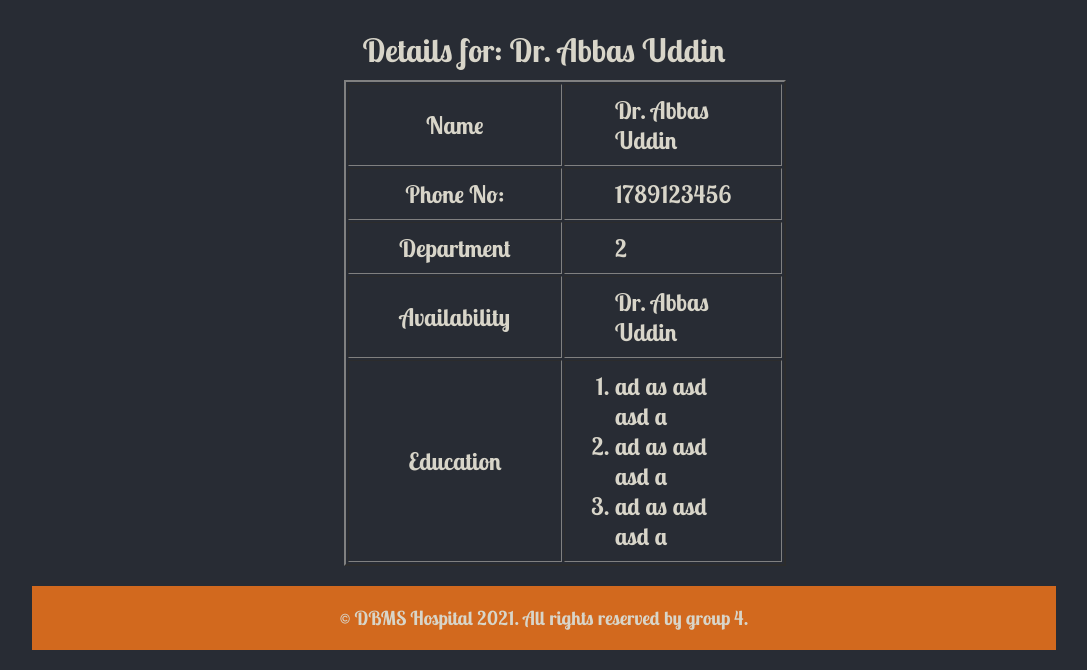
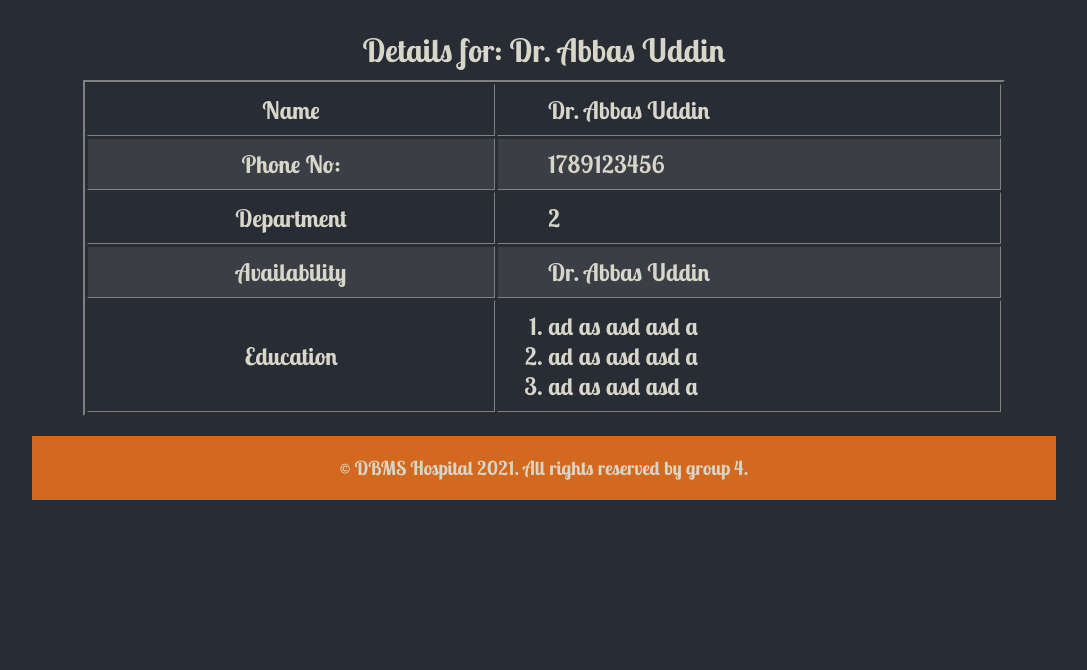
Before and after one commit to muzahidul190/hospital_management_project, a PHP site: page /doctor.php?doc_id=1 in a window 1280 px wide. Shown: the part 188-858 px from the top of the page, without its empty margins (96-1183 px from the left). After the commit the page ends 688 px from the top, so only its background shows below. Run offline with PHP 8.4, Linux system fonts and the light colour scheme; data comes from the database, SQL or seed files in the repository.

Commit message:
table styled

```diff
--- a/assets/css/style.css
+++ b/assets/css/style.css
@@ -421,8 +421,14 @@ div.doc_dashboard nav.secondary_nav ul{
 }
 
 .patient_details{
-    width: 400px;
+    width: 90%;
     margin: 0 auto;
+}
+.patient_details>table{
+    width: 100%;
+}
+.patient_details>table tr:nth-child(even){
+    background-color: rgba(136, 135, 133, 0.2)
 }
 
 table>tbody>tr>th, table>tbody>tr>td{
--- a/doctor.php
+++ b/doctor.php
@@ -59,7 +59,7 @@ if($count > 0){
                 <?php echo $name;?>
                 </span></h2>
                 <?php if($count>0){ ?>
-                <table id="patient-details" border="2px">
+                <table id="patient-details" border="2px" width="80%">
                     <tbody>
                         <tr>
                             <th>Name</th>
```
